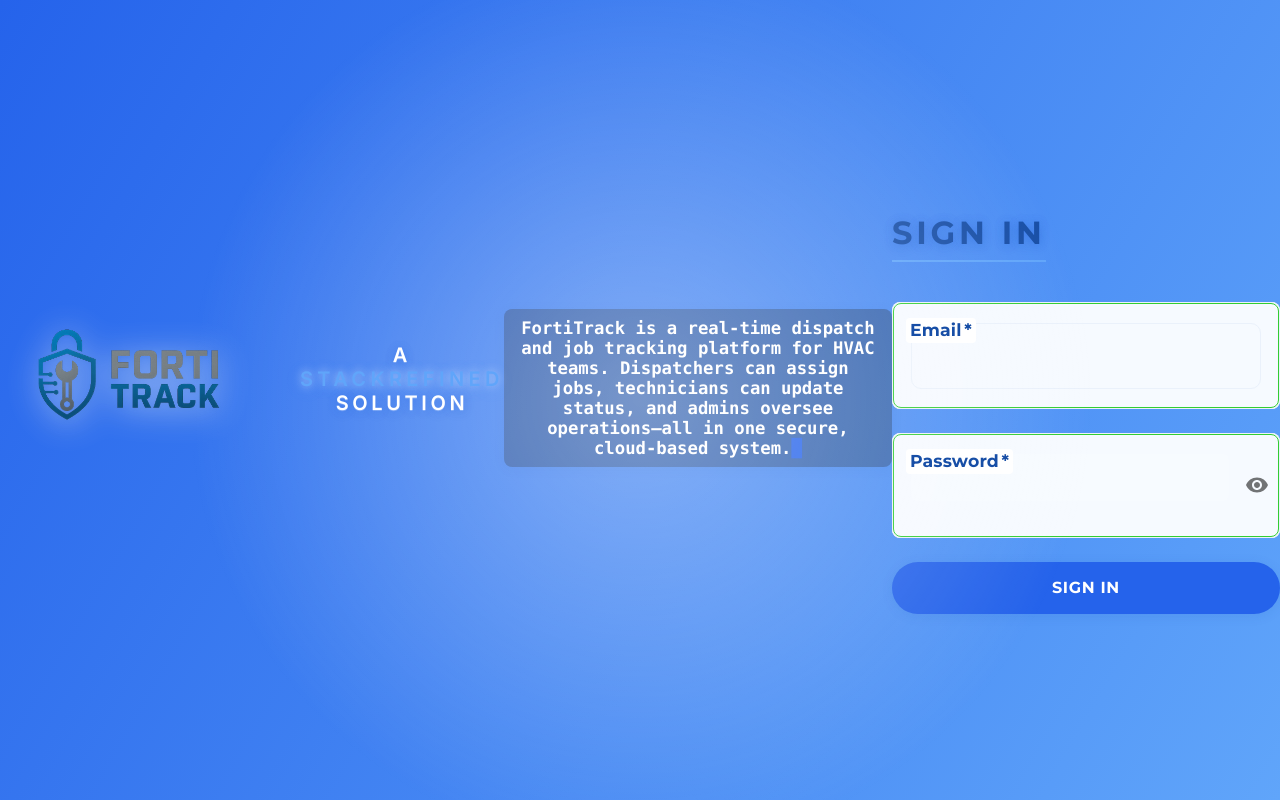
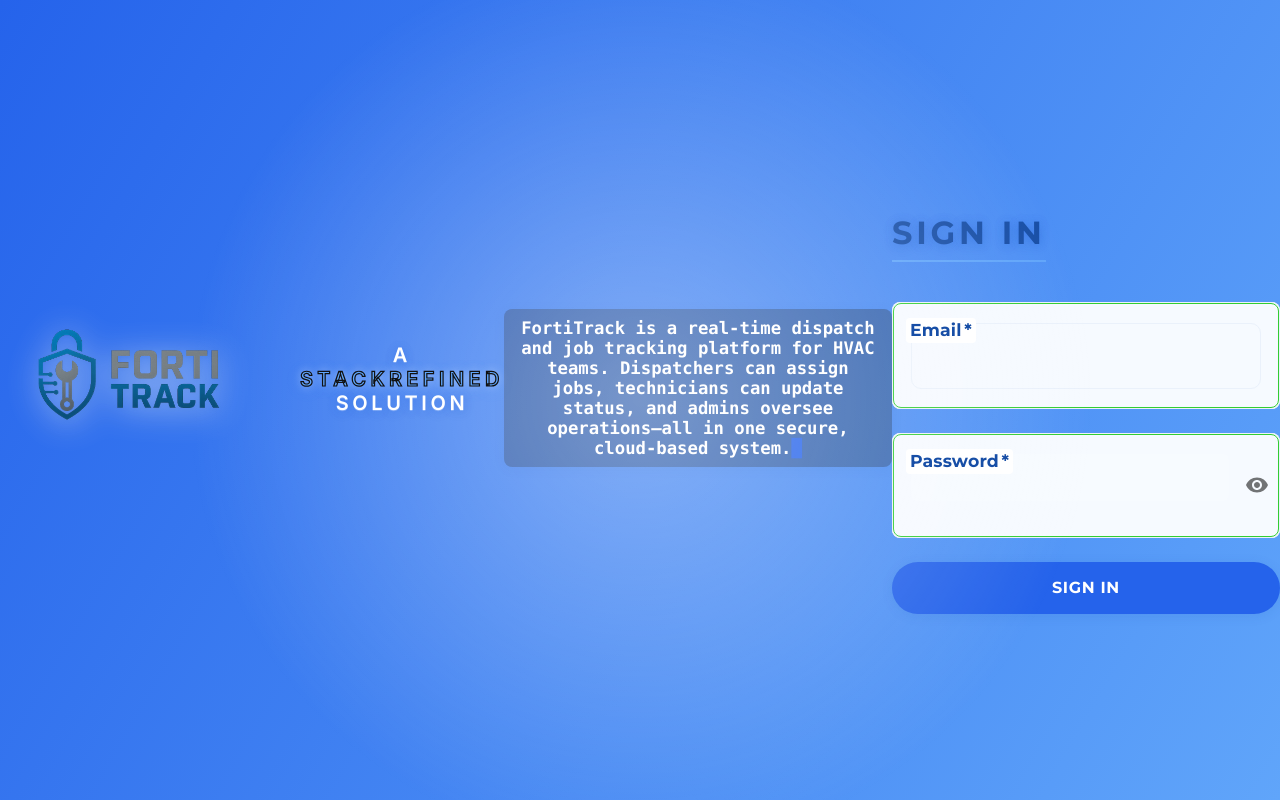
Before and after one commit to stackrefined/fortitrack, a React (Create React App) app: page / in a window 1280 px wide. Built offline with nearby package versions, Linux system fonts and the light colour scheme; no server answers.

Commit message:
Enhance Stackrefined branding: add dark border to text for better contrast on login page

```diff
--- a/src/pages/Login.css
+++ b/src/pages/Login.css
@@ -289,6 +289,37 @@
   background: #fff;
 }
 
+/* Enhance the "A stackrefined solution" banner */
+.stackrefined-banner {
+  font-family: 'Inter', 'Montserrat', 'Poppins', Arial, sans-serif;
+  font-weight: 800;
+  font-size: 1.15rem;
+  color: #fff;
+  letter-spacing: 0.18em;
+  text-transform: uppercase;
+  text-align: center;
+  margin-bottom: 2.5rem;
+  margin-top: 1.2rem;
+  text-shadow:
+    0 2px 12px rgba(23, 78, 166, 0.18),
+    0 0 8px #2563eb44,
+    0 1px 0 #fff4;
+  opacity: 1;
+}
+
+.stackrefined-banner .brand {
+  color: #174ea6; /* Deep blue for contrast */
+  font-weight: 900;
+  letter-spacing: 0.22em;
+  /* Add a black border (stroke) for extra pop */
+  -webkit-text-stroke: 1.2px #111;
+  text-stroke: 1.2px #111;
+  /* Optional: subtle glow for even more separation */
+  text-shadow:
+    0 2px 16px #174ea655,
+    0 0 8px #fff8;
+}
+
 /* Responsive tweaks */
 @media (max-width: 600px) {
   .login-header-row {
```
